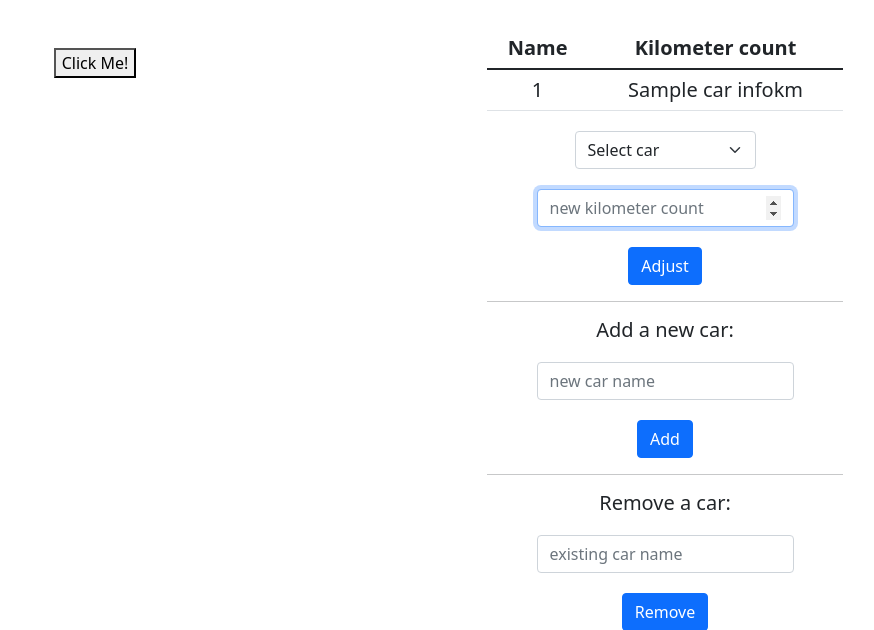
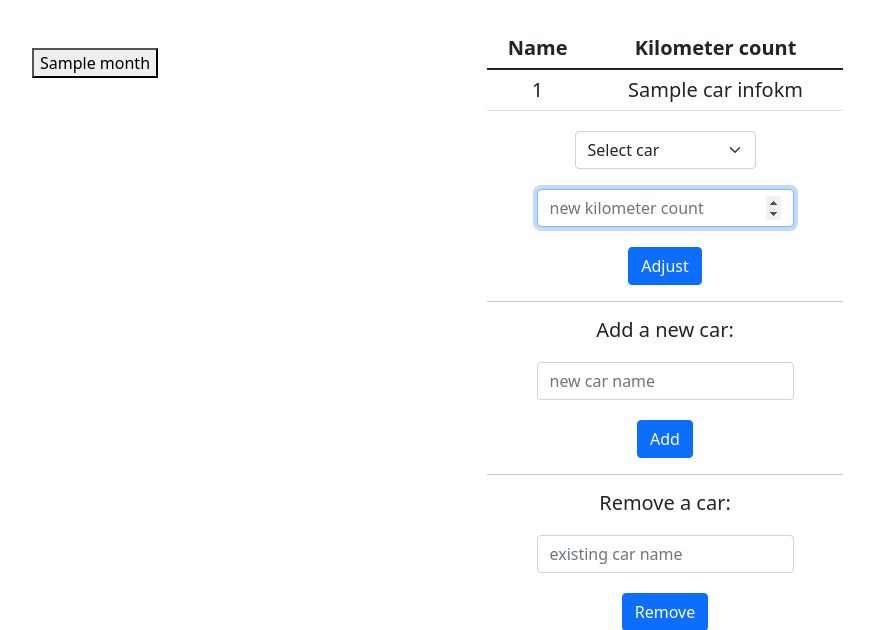
Before and after one commit to pepijnweitzel/Portfolio, a Flask app: template project/templates/index.html in a window 1280 px wide. Shown: the part 103-733 px from the top of the page, without its empty margins (355-1229 px from the left). Run offline with Flask 3, Linux system fonts and the light colour scheme; the template is opened without the code that fills it: most values are stand-ins (such as "Sample title", 1, 10 or a date in 2020); some libraries are stand-ins or nearby versions.

Commit message:
Sat, Oct 14, 2023, 7:48 PM +02:00

```diff
--- a/project/app.py
+++ b/project/app.py
@@ -81,7 +81,8 @@ def index():
             return redirect("/")
     # Give page if GET method
     else:
-        return render_template("index.html", number_of_cars=number_of_cars, car_names=car_names, car_info_list=car_info_list)
+        months = ["January", "February", "March", "April", "May", "June", "July", "August", "September", "October", "November", "December"]
+        return render_template("index.html", number_of_cars=number_of_cars, car_names=car_names, car_info_list=car_info_list, months=months)
 
 @app.route("/login", methods=["GET", "POST"])
 def login():
--- a/project/templates/index.html
+++ b/project/templates/index.html
@@ -9,11 +9,14 @@
         <div class="container text-center">
             <div class="row">
               <div class="col-md-8">
-                <button onmousedown="displayText()" >Click Me!</button>
-
-                <div id="January" style="display: none;">
-                    This is the text that appears when you click the button.
+                {% for month in months %}
+                <button onclick="display{{ month }}()">{{ month }}</button>
+                {% endfor %}
+                {% for month in months %}
+                <div id="{{ month }}" style="display: none;">
+                    It is {{ month }}
                 </div>
+                {% endfor %}
             </div>
             <div class="col-6 col-md-4">
                 <h5>
@@ -66,9 +69,12 @@
             </div>
     </div>
     <script>
-        function displayText() {
-            var text = document.getElementById("January");
+        {% for month in months %}
+        function display{{ month }}() {
+            var text = document.getElementById("{{ month }}");
             text.style.display = "block";
-        };
+
+        }
+        {% endfor %}
     </script>
 {% endblock %}
```
